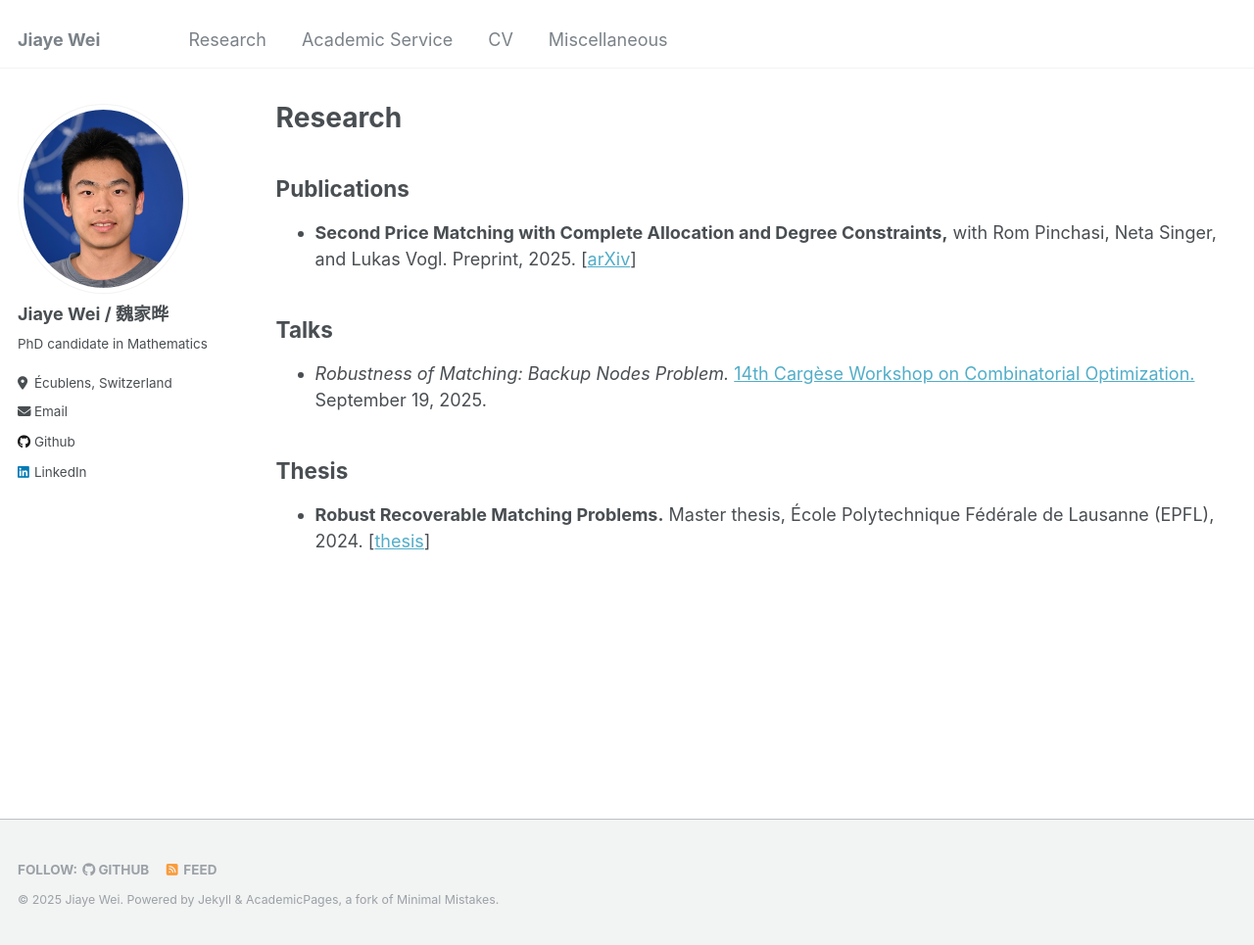
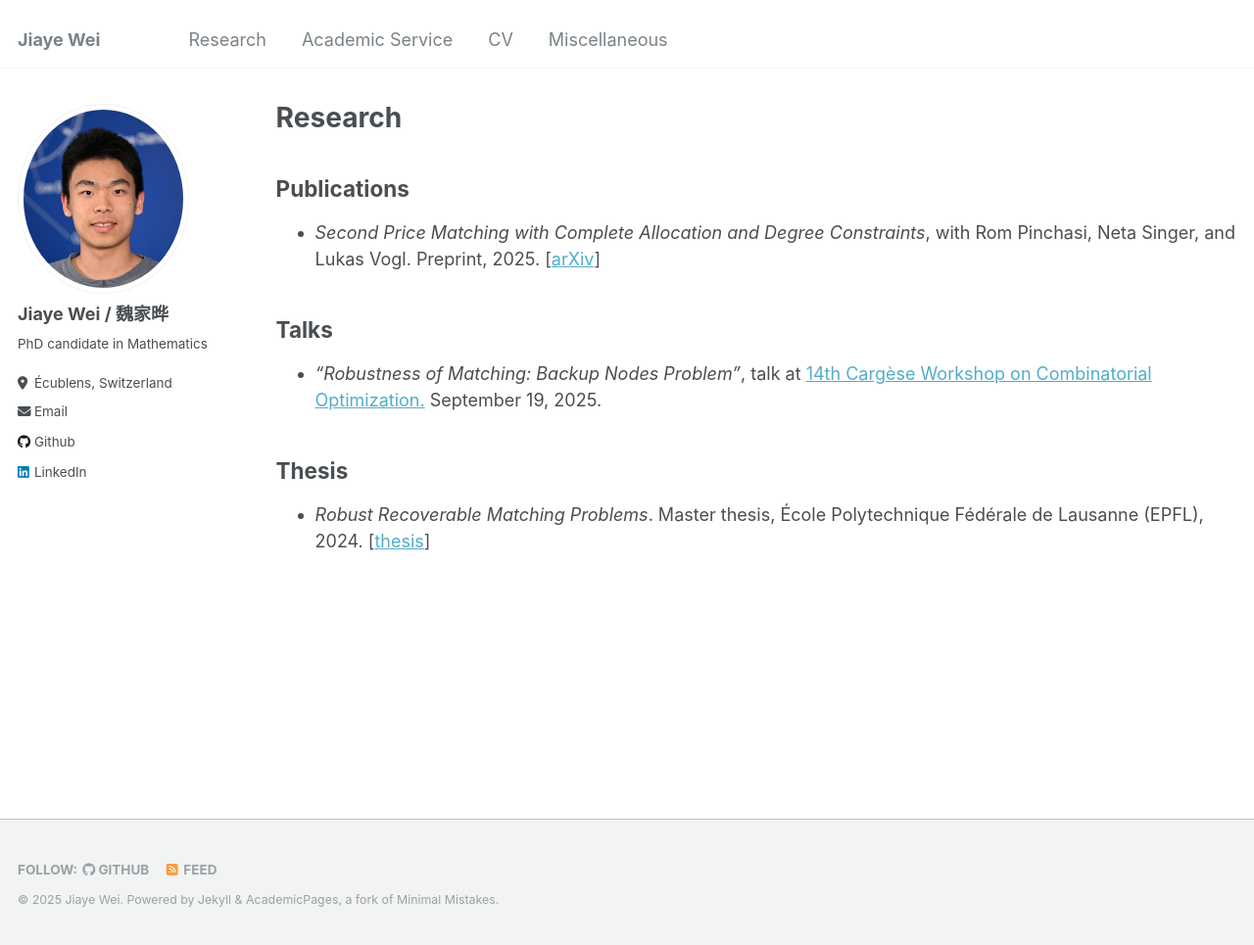
Before and after one commit to jiaye-W/jiaye-W.github.io, a Jekyll site: the page built from _pages/publications.md, in a window 1280 px wide and 965 px high. Shown: the whole window at 98% size. Built offline with Jekyll 4.4.1, drawn with Linux system fonts in a browser that asks for light colours.

Commit message:
italicize titles in the research page

```diff
--- a/_pages/publications.md
+++ b/_pages/publications.md
@@ -7,17 +7,17 @@ author_profile: true
 
 ## Publications
 
-- **Second Price Matching with Complete Allocation and Degree Constraints,**
+- *Second Price Matching with Complete Allocation and Degree Constraints*,
 with Rom Pinchasi, Neta Singer, and Lukas Vogl. Preprint, 2025. [[arXiv](https://arxiv.org/abs/2505.06005)]
 
 ## Talks
 
-- *Robustness of Matching: Backup Nodes Problem.*
-[14th Cargèse Workshop on Combinatorial Optimization.](https://www.cargese.org/2025/) September 19, 2025.
+- *"Robustness of Matching: Backup Nodes Problem"*,
+talk at [14th Cargèse Workshop on Combinatorial Optimization.](https://www.cargese.org/2025/) September 19, 2025.
 
 ## Thesis
 
-- **Robust Recoverable Matching Problems.**
+- *Robust Recoverable Matching Problems*.
 Master thesis, École Polytechnique Fédérale de Lausanne (EPFL), 2024. [[thesis](https://zenodo.org/records/15118302)]
 
 <!-- {% if site.author.googlescholar %}
```
